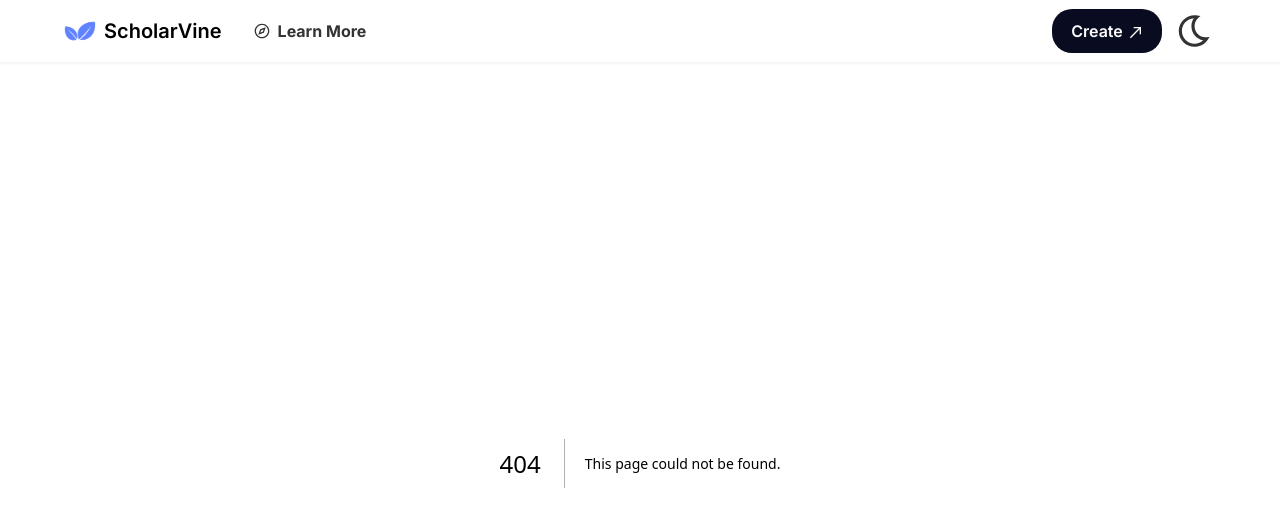
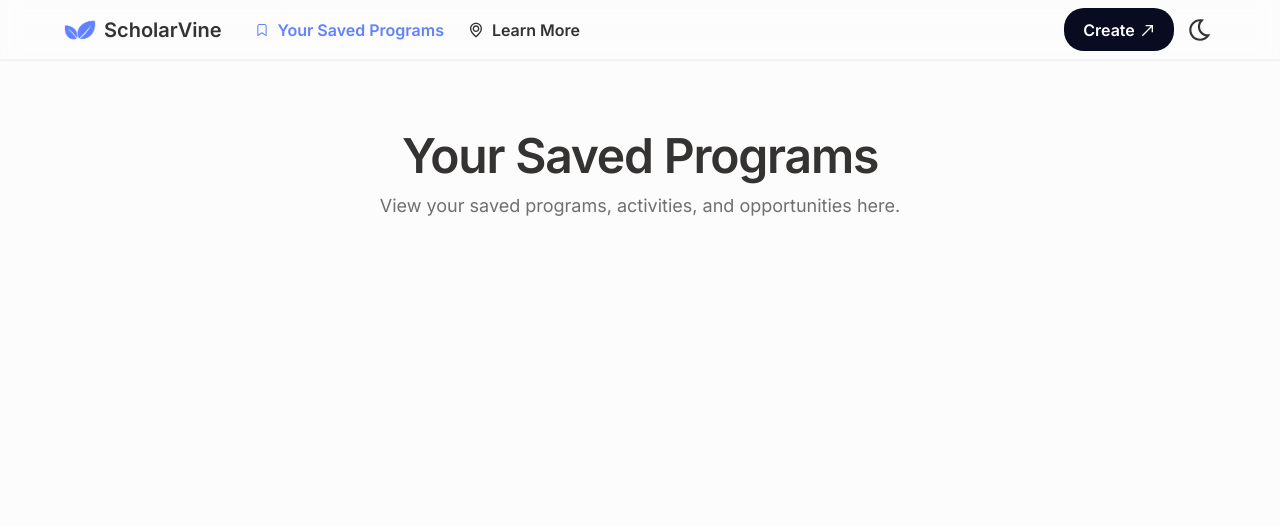
Before and after one commit to kyraezikeuzor/scholarvine, a Next.js app: page /saved in a window 1280 px wide. Before the commit this address had no page. Shown: the top 526 px of the page. Built offline with nearby package versions, Linux system fonts and the light colour scheme.

Commit message:
Added ability to see saved programs

```diff
--- /dev/null
+++ b/app/create/page.tsx
@@ -0,0 +1,20 @@
+import React from 'react';
+import type { Metadata } from 'next'
+export const metadata: Metadata = {
+    title: 'Submit to ScholarVine | Search 100s of opportunities',
+    description: 'Use ScholarVine to search for hundreds of activities and opportunities.',
+  }
+
+
+export default function SubmitProgramPage() {
+
+    return (
+        <main className='px-[5vw] py-[8vh]'>
+            <header className='flex flex-col gap-2 items-center justify-center'>
+                <h1 className='text-3xl md:text-4xl lg:text-6xl text-center'>Submit a Program 📬</h1>
+                <p>Submit an internship, program, scholarship, fellowship to ScholarVine.</p>
+            </header>
+
+        </main>
+    )
+}
--- a/app/explore/page.tsx
+++ b/app/explore/page.tsx
@@ -1,5 +1,5 @@
 import React from 'react'
-import ExplorePage from './ExplorePage'
+import ExplorePage from '../../components/ExplorePage'
 import SearchBar from '@/components/SearchBar'
 
 export default function Explore(){
--- a/app/layout.tsx
+++ b/app/layout.tsx
@@ -3,7 +3,6 @@ import { Inter } from 'next/font/google'
 import './globals.css'
 
 const inter = Inter({ subsets: ['latin'] })
-
 
 import Navbar from '@/components/Navbar'
 import Footer from '@/components/Footer'
--- a/app/page.tsx
+++ b/app/page.tsx
@@ -7,7 +7,7 @@ import SearchBar from '@/components/SearchBar'
 import ReadMore from '@/components/ReadMore'
 import Opportunity from '@/components/Opportunity'
 
-import ExplorePage from './explore/ExplorePage'
+import ExplorePage from '../components/ExplorePage'
 
 import { OPPORTUNITY_CATEGORIES, OPPORTUNITY_CATEGORIES_GROUPED, OPPORTUNITY_TYPES } from '@/lib/labels'
 import OPPORTUNITIES from '@/lib/opps.json'
@@ -26,8 +26,8 @@ export default function Home() {
       <header className=' w-full py-[2vh] flex flex-col items-center gap-5'>
 
         <div className='flex flex-col items-center gap-3'>
-          <span className='hidden text-sm md:text-base shadow-sm bg-[--clr-grey-light] text-[--clr-grey-dark] font-semibold rounded-3xl px-4 py-1'>
-            Solving Food Waste One Meal At a Time
+          <span className=' text-sm md:text-base shadow-sm bg-[--clr-grey-light] text-[--clr-grey-dark] font-semibold rounded-3xl px-4 py-1'>
+            Search & Save Programs
           </span>
           <h1 className='text-center mt-[1vh] text-4xl md:text-6xl lg:text-5xl tracking-tight font-semibold'>
           Supercharge your activity list <span className=''></span>
@@ -54,7 +54,6 @@ export default function Home() {
       </header>
 
       <section className="w-full flex flex-col items-center gap-5 py-[2vh]">
-
           <ExplorePage/>
       </section>
 
--- a/app/post/page.tsx
+++ /dev/null
@@ -1,16 +0,0 @@
-import React from 'react';
-
-
-
-export default function SubmitProgramPage() {
-
-    return (
-        <main className='px-[5vw] py-[8vh]'>
-            <header className='flex flex-col gap-2'>
-                <h1 className='text-3xl md:text-4xl lg:text-6xl'>Submit a Program 📬</h1>
-                <p>Submit an internship, program, scholarship, fellowship to ScholarVine.</p>
-            </header>
-
-        </main>
-    )
-}
--- /dev/null
+++ b/app/saved/page.tsx
@@ -0,0 +1,30 @@
+import React from 'react';
+import type { Metadata } from 'next'
+import SavedOpportunities from '@/components/SavedOpportunities'
+
+export const metadata: Metadata = {
+    title: 'Submit to ScholarVine | Search 100s of opportunities',
+    description: 'Use ScholarVine to search for hundreds of activities and opportunities.',
+  }
+
+
+export default function SubmitProgramPage() {
+
+    return (
+        <main className='px-[5vw] py-[8vh]'>
+            <header className='flex flex-col gap-2'>
+                <div className='flex flex-col items-center gap-3'>
+                    <h1 className='text-center mt-[1vh] text-4xl md:text-6xl lg:text-5xl tracking-tight font-semibold'>
+                        Your Saved Programs
+                    </h1>
+                    <p className='text-center text-sm md:text-lg text-[--clr-grey-dark]'>
+                        View your saved programs, activities, and opportunities here.
+                    </p>
+                </div>
+            </header>
+
+            <SavedOpportunities/>
+
+        </main>
+    )
+}
--- a/app/explore/ExplorePage.tsx
+++ b/components/ExplorePage.tsx
@@ -1,7 +1,7 @@
 'use client'
 import React, {useState, useEffect} from 'react'
 import { Opportunity } from '@/types';
-import styles from './page.module.css'
+import styles from './ExplorePage.module.css'
 
 import Accordion from '@/components/Accordion'
 import Checkbox from '@/components/Checkbox'
--- a/components/Icon.tsx
+++ b/components/Icon.tsx
@@ -29,8 +29,8 @@ const Icon = ({icon, color, onClick, className,size, button}: IconProps) => {
         <svg
           onClick={onClick}
           className={`${className} inline-block m-auto max-w-full ${button && 'p-[4px] rounded-full flex flex-col items-center hover:cursor-pointer hover:bg-[--clr-base-accent]  box-content'}`}
-                width={size === 'sm' ? '16' : size === 'lg' ? '38' : '24' }
-                height={size === 'sm' ? '16' : size === 'lg' ? '38' : '24' }
+          width={size === 'sm' ? '16' : size === 'lg' ? '26' : '24' }
+          height={size === 'sm' ? '16' : size === 'lg' ? '26' : '24' }
           xmlns="http://www.w3.org/2000/svg"
           viewBox={`0 0 24 24`}
           fill="none"
--- a/components/Navbar.tsx
+++ b/components/Navbar.tsx
@@ -61,14 +61,20 @@ const Navbar = () => {
 
             <section className='flex flex-row items-center justify-between gap-5 w-full py-2 md:py-[1vh] p-5 md:px-[5vw] '>
 
-                <ul className='w-1/3 flex flex-row items-center gap-16 '>
+                <ul className='w-full flex flex-row items-center gap-16 '>
                     <li>
                         <Logo/>
                     </li>
-                    <ul className='hidden md:flex flex-row font-bold w-full gap-6 text-base text-[--clr-base-text]'>
+                    <ul className='hidden md:flex flex-row font-semibold w-full gap-6 text-base text-[--clr-base-text]'>
                         <li>
-                            <Link href='/explore' className={`flex flex-row gap-2 ${pathname === '/explore' ? 'text-[--clr-blue-base]' : ''}`}>
-                                <Icon icon='Compass' size='sm' className={pathname === '/explore' ? 'fill-[--clr-blue-base]' : ''} />
+                            <Link href='/saved' className={`flex flex-row gap-2 ${pathname === '/saved' ? 'text-[--clr-blue-base]' : ''}`}>
+                                <Icon icon='Bookmark' size='sm' className={pathname === '/saved' ? 'fill-[--clr-blue-base]' : ''} />
+                                Your Saved Programs
+                            </Link>
+                        </li>
+                        <li>
+                            <Link href='/learn-more' className={`flex flex-row gap-2 ${pathname === '/learn-more' ? 'text-[--clr-blue-base]' : ''}`}>
+                                <Icon icon='Location' size='sm' className={pathname === '/explore' ? 'fill-[--clr-blue-base]' : ''} />
                                 Learn More
                             </Link>
                         </li>
@@ -107,16 +113,15 @@ const Navbar = () => {
                         <div className='w-full h-auto relative font-semibold flex flex-col gap-2 p-4 rounded-xl'>
                             <ul className='mt-12 flex flex-col' onClick={handleMobileNavState}>
                                 <li onClick={handleMobileNavState} className='inline-block border-b border-[--clr-base-accent] py-2 hover:bg-[--clr-grey-light]  cursor-pointer'>
-                                    <Link href='/explore'>Explore</Link>
+                                    <Link href='/saved'>Your Saved Programs</Link>
                                 </li>
                                 <li onClick={handleMobileNavState} className='inline-block border-b border-[--clr-base-accent] py-2 hover:bg-[--clr-grey-light]  cursor-pointer'>
-                                    <Link href='/community'>Community</Link>
+                                    <Link href='/learn-more'>Learn More</Link>
                                 </li>
                             </ul>
                             <Logo className='absolute top-2 left-4'/>
                             <Icon icon='XCircle' size='lg' onClick={handleMobileNavState} className='absolute top-2 right-4 cursor-pointer'/>
                         </div>
-
                     </div>}
                 </ul>
 
--- /dev/null
+++ b/components/SavedOpportunities.tsx
@@ -0,0 +1,66 @@
+'use client'
+import React, { useEffect, useState } from 'react';
+import OpportunityComponent from '@/components/Opportunity'
+
+import OPPORTUNITIES from '@/lib/opps.json'
+
+import { Opportunity } from '@/types'
+
+type SavedOpportunity = {
+    id: string,
+    saved: string;
+}
+
+export default function SubmitProgramPage() {
+    const [savedOpportunities, setSavedOpportunities] = useState<Opportunity[] | any[]>([])
+
+    // Retrieve all saved opportunities from localStorage and set the save state
+    useEffect(() => {
+        const savedOpportunityList: {id:number}[] = [];
+        for (let i = 0; i < localStorage.length; i++) {
+            const key = localStorage.key(i);
+            if (key && key.startsWith("SCHOLARVINE_SAVED_OPPORTUNITY_")) {
+                const data = window.localStorage.getItem(key);
+                if (data === 'true') {
+                    savedOpportunityList.push({
+                        id: Number(key.split("_")[3]), // Assuming the Id is the last part of the key
+                    });
+                }
+            }
+        }
+
+        for (let i = 0; i < savedOpportunityList.length; i++) {
+            setSavedOpportunities((prevSavedOpportunities) => [
+                ...prevSavedOpportunities,
+                OPPORTUNITIES[savedOpportunityList[i].id],
+            ]);
+        }
+
+        // Now you can do something with the savedOpportunities (e.g., display them)
+        console.log(savedOpportunities);
+    }, []);
+
+
+    return (
+        <section className='px-[5vw] py-[8vh]'>
+            <div className='flex flex-col md:grid md:grid-cols-2 lg:md:grid-cols-3 4xl:grid-cols-6 gap-3'>
+                {savedOpportunities.map((item,index)=>(
+                    <OpportunityComponent
+                    key={index}
+                        Id={item.Id}
+                        UserId={item.UserId}
+                        Name={item.Name}
+                        Company={item.Company}
+                        Description={item.Description}
+                        Type={item.Type}
+                        Location={item.Location}
+                        ApplicationDeadline={item.ApplicationDeadline}
+                        EducationLevel={item.EducationLevel}
+                        GradeLevel={item.GradeLevel}
+                        Tags={item.Tags}
+                    />
+                ))}
+            </div>
+        </section>
+    )
+}
```
Also changed, not shown: components/ExplorePage.module.css (renamed from app/explore/page.module.css). Lines whose indentation alone changed are shown as unchanged.
